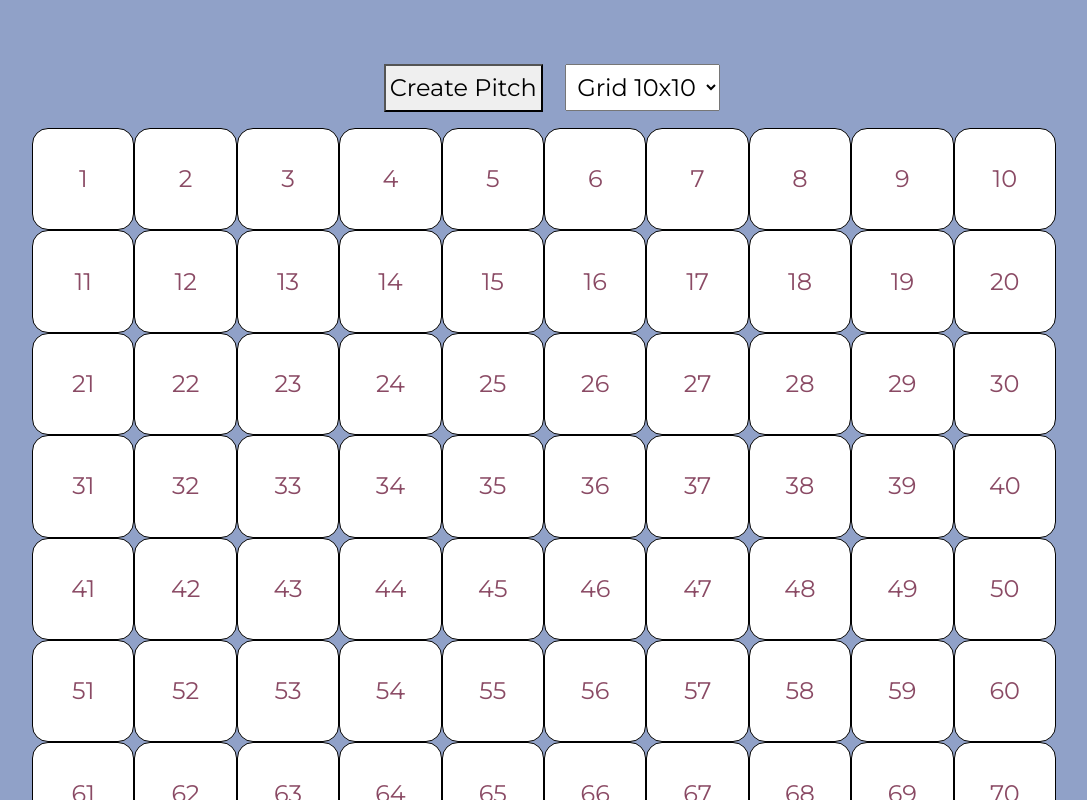
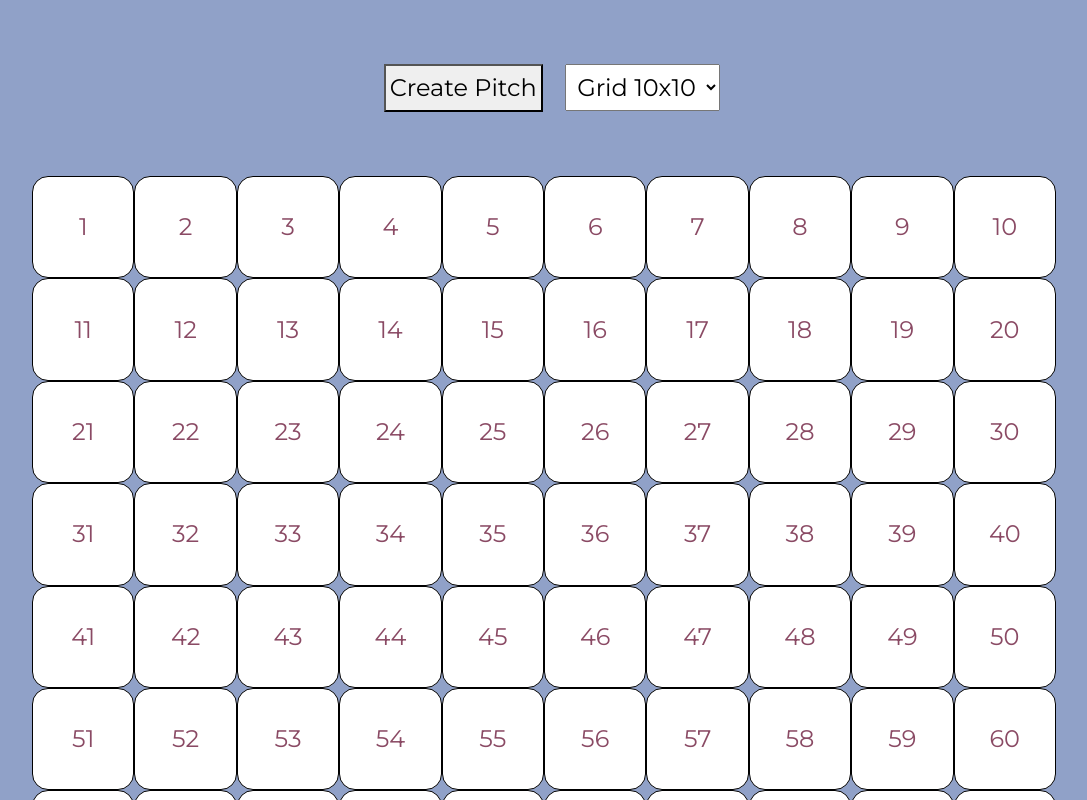
Before and after one commit to PasqualeAragosa/js-campominato-dom, a plain HTML site: page index.html in a window 1280 px wide. Both pictures are taken after a click on the button "Create Pitch". Shown: the top 800 px of the page, without its empty margins (96-1183 px from the left). Drawn offline with nearby package versions, Linux system fonts and the light colour scheme.

Commit message:
add function

```diff
--- a/assets/js/main.js
+++ b/assets/js/main.js
@@ -14,21 +14,13 @@ CONSEGNA
 */
 
 //Funzioni
-function getRandomNum(min, max, sizeArr) {
+function getRandomNum(min, max) {
     return Math.floor(Math.random() * (max - min + 1) ) + min;
 }
 
-//Agganciare gli array con tutti i numeri inseriti
-//selezionare quelli che coincidono con l'array bombe
-//renderli rossi
-
 function getBoxesRed(arrayBombs, sizeArr) {
     const allBoxEl = document.querySelectorAll('.box');
-    //console.log('allBoxEl: ', allBoxEl);
-    //console.log('allBoxEl[9]: ', allBoxEl[9].textContent);
     for (let i = 0; i < sizeArr; i++) {
-        //console.log('arrayBombs: ', arrayBombs);
-        //console.log('allBoxEl[i]: ', allBoxEl[i].textContent);
         if (arrayBombs.includes(Number(allBoxEl[i].textContent))) {
             allBoxEl[i].classList.add('red');
         }
@@ -48,7 +40,7 @@ buttonEl.addEventListener('click', function() {
     //Aggiung0 un'istruzione per cui la griglia si resetti
     gridEL.innerHTML = '';
     //Inizializzo un contatore
-    let current = 0;
+    let counter = 0;
 
     //Creo la dimensione dell'array di bombe
     const sizeBombs = 16;
@@ -76,13 +68,11 @@ buttonEl.addEventListener('click', function() {
         boxEl.addEventListener('click', function() {
             boxEl.classList.add('lightblue');
             if (bombs.includes(num)) {
-                boxEl.classList.add('red');
                 getBoxesRed(bombs, sizeLvl);
+                gridEL.insertAdjacentHTML('beforeend', `<h1>Hai totalizzato: ${counter}</h1>`);
             }
-            current++;
+            counter++;
             console.log(num);
-        })
-
-        //gridEL.innerHTML = `<h1>Hai totalizzato: ${current}</h1>`;
+        });
     }
 });
--- a/index.html
+++ b/index.html
@@ -31,7 +31,7 @@
                 </select>
             </div>
             <!-- /.box_menu -->
-            <div class="grid d-flex flex-wrap justify-content-center">
+            <div class="grid d-flex flex-wrap justify-content-center my-5">
             </div>
             <!-- /.grid -->
         </div>
```
